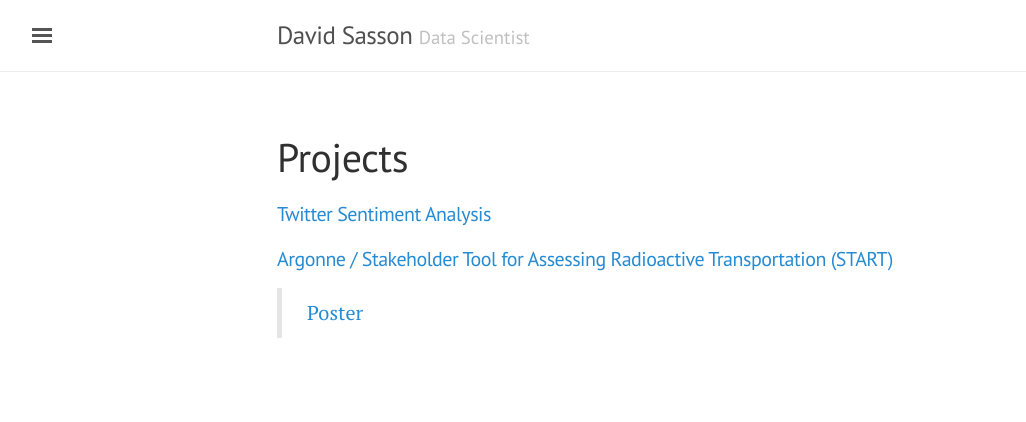
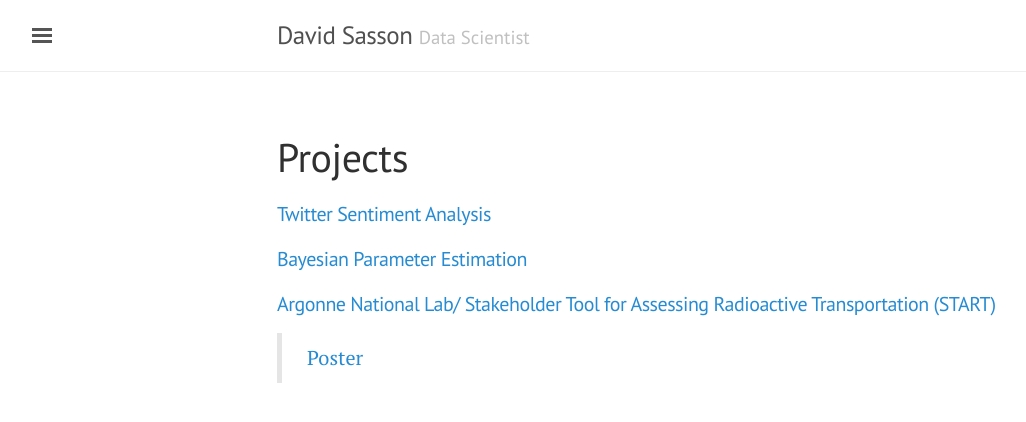
Before and after one commit to dsasson48/dsasson48.github.io, a Jekyll site: the page built from projects.md, in a window 1280 px wide. Shown: the top 422 px of the page, without its empty margins (3-1029 px from the left). Built offline with Jekyll 4.4.1, drawn with Linux system fonts in a browser that asks for light colours.

Commit message:
222 project

```diff
--- a/projects.md
+++ b/projects.md
@@ -5,6 +5,7 @@ title: Projects
 
 #### [Twitter Sentiment Analysis](https://twitter260.github.io)
 
+#### [Bayesian Parameter Estimation](https://github.com/dsasson48/estimators_222/blob/master/222_presentation.pdf)
 
-#### [Argonne / Stakeholder Tool for Assessing Radioactive Transportation (START)](https://gis.inl.gov/start/Account/Login?ReturnUrl=%2fstart)
+#### [Argonne National Lab/ Stakeholder Tool for Assessing Radioactive Transportation (START)](https://gis.inl.gov/start/Account/Login?ReturnUrl=%2fstart)
 > [Poster](https://drive.google.com/file/d/1oF0eYyQmFazsX1VnI2Qq6Z-pPFTOJTN-/preview)
```
Also changed, not shown: 1 other file.
